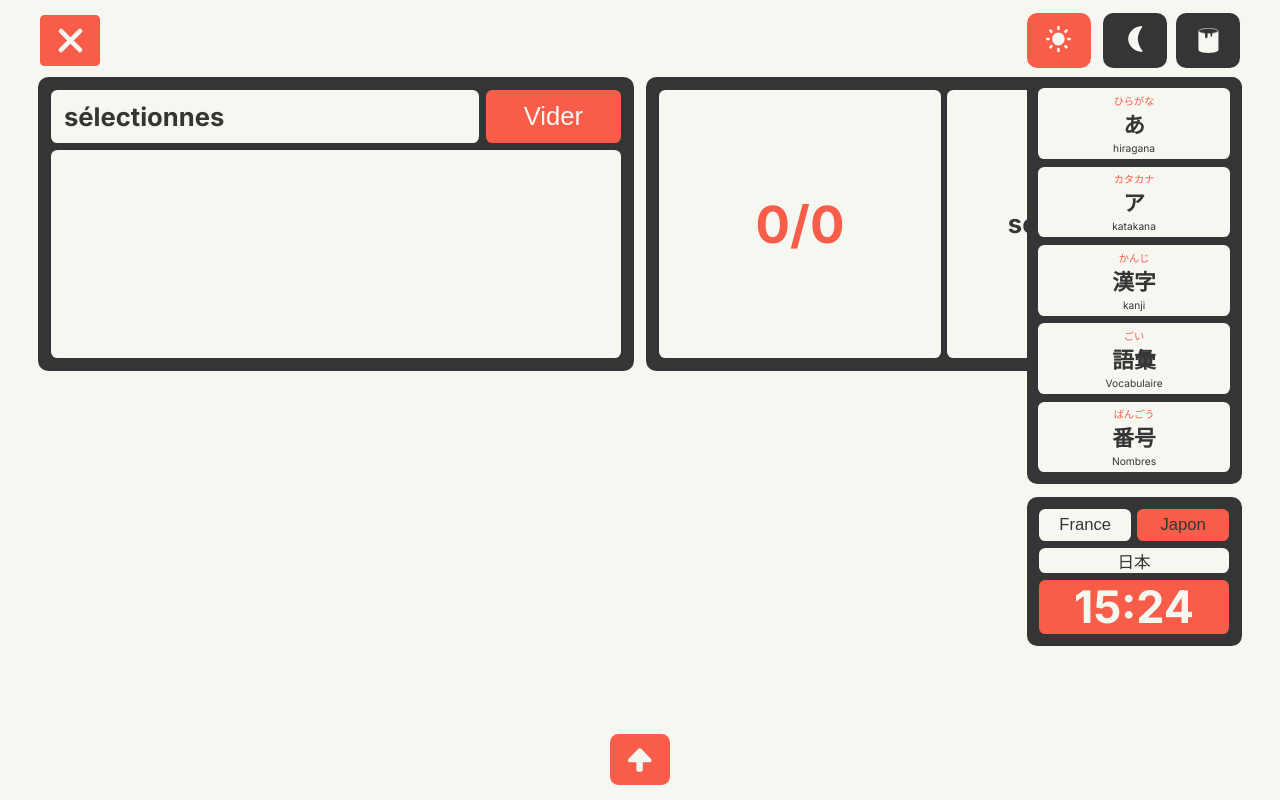
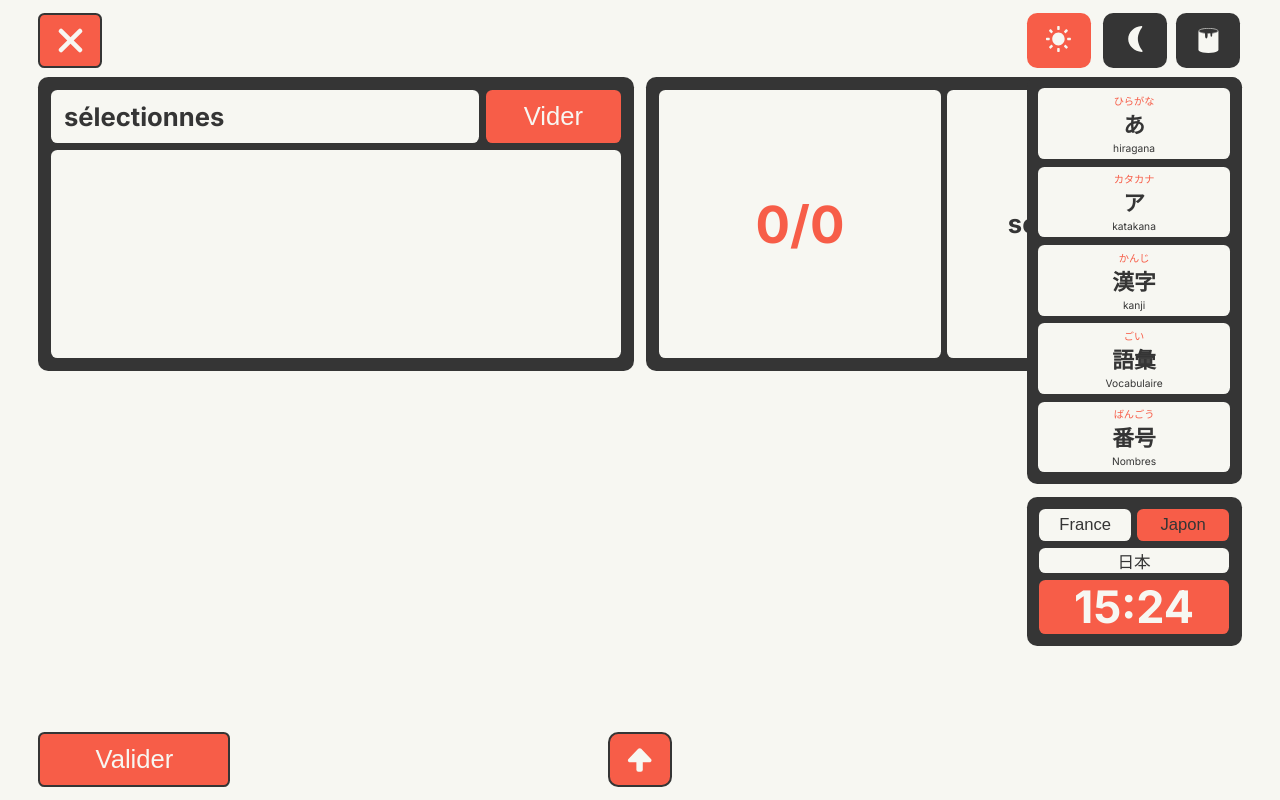
Before and after one commit to Thomasfouquereau/Nihongo, a React (Vite) app: page /choisir-ses in a window 1280 px wide. Built offline with nearby package versions, Linux system fonts and the light colour scheme.

Commit message:
Refactoriser les styles responsifs dans les composants ColorCustome et RecapDeFin, ChoisirSes, HeaderPage, Leftcontainer, Rightcontainer, Close, UpButtonContainer et UpButton

```diff
--- a/src/component/main/dictionnaire/dictionnaire component/dictionnaire enter/KanjiEnter.jsx
+++ b/src/component/main/dictionnaire/dictionnaire component/dictionnaire enter/KanjiEnter.jsx
@@ -22,8 +22,8 @@ const KanjiEnterItemContainer = styled.div`
     padding: 1vw;
     background-color: ${(props) => props.$bgColor};
     border-radius: 0.8vw;
-    width: 22.39%;
-    height: 20vw;
+    width: 22.38%;
+    height: 21 vw;
     @media screen and (max-width: 560px) {
         width: 100%;
         height: 80vw;
@@ -87,6 +87,7 @@ const KanjiEnterItemMainContainer = styled.div`
         position: absolute;
         text-transform: capitalize;
         font-weight: 700;
+        text-align: center;
         @media screen and (max-width: 560px) {
             font-size: 5vw;
         }
@@ -94,13 +95,14 @@ const KanjiEnterItemMainContainer = styled.div`
     p:first-child{
         top: 0.5vw;
         right: 1vw;
+        text-align: center;
         @media screen and (max-width: 560px) {
             top: 1.5vw;
             right: 3vw;
         }
     }
     p:last-child{
-        bottom: 0.8vw;
+        bottom: 0.3vw;
         left:50% ;
         transform: translateX(-50%);
         @media screen and (max-width: 560px) {
--- a/src/component/main/page componet/paramètres d exercices/ChoisirSes.jsx
+++ b/src/component/main/page componet/paramètres d exercices/ChoisirSes.jsx
@@ -224,14 +224,13 @@ const Close = styled.button`
     border-radius: 0.5vw;
     width: 5vw;
     height:4.3vw;
-    border: ${(props) => props.$mainBgColor} 0.2vw solid;
+    border: ${(props) => props.$bgColor} 0.2vw solid;
     @media screen and (max-width: 560px) {
         width: 15vw;
         height: 13vw;
         border-radius: 3vw;
         top: 4vw;
         left: 4vw;
-
     }
     &:hover{
         cursor: pointer;
@@ -244,6 +243,35 @@ const Close = styled.button`
             width: 8vw;
             height: 8vw;
         }
+    }
+`
+
+const Valider = styled.button`
+    z-index: 100;
+    position: fixed;
+    display: flex;
+    align-items: center;
+    justify-content: center;
+    bottom: 1vw;
+    background-color: ${(props) => props.$color};
+    border: none;
+    border-radius: 0.5vw;
+    width: 15vw;
+    height:4.3vw;
+    border: ${(props) => props.$bgColor} 0.2vw solid;
+    font-size: 2vw;
+    color: #F7F7F2;
+    @media screen and (max-width: 560px) {
+        width: 33vw;
+        height: 13vw;
+        border-radius: 3vw;
+        bottom: 5vw;
+        right: 4vw;
+        font-size: 6vw;
+    }
+    &:hover{
+        cursor: pointer;
+        background-color: #858585;
     }
 `
 
@@ -260,7 +288,7 @@ const UpButton = styled.button`
     width: 5vw;
     height: 4.3vw;
     border-radius: 0.8vw;
-    border: ${(props) => props.$mainBgColor} 0.2vw solid;
+    border: ${(props) => props.$bgColor} 0.2vw solid;
     position: fixed;
     bottom: 1vw;
     display: flex;
@@ -484,10 +512,20 @@ export default function ChoisirSes() {
                 break;
         }
     };
+    console.log('totalChoisi', totalChoisi);
+    console.log('nombresList', exerciceNumber);
+
+    const handleValider = () => {
+        if (totalChoisi !== exerciceNumber) {
+            alert('Veuillez sélectionner plus de ' + exerciceNumber + ' ' + text.modeTitle);
+        } else {
+            navigate(-1)
+        }
+    }
 
     return (
         <HeaderPage >
-            <Close onClick={() => navigate(-1)} $color={color} $mainBgColor={mainBgColor} >
+            <Close onClick={() => navigate(-1)} $bgColor={bgColor} $color={color} $mainBgColor={mainBgColor} >
                 <img src={mode.mode === 'light' ? iconCrossLight : iconCrossDark} />
             </Close>
             <HeaderMain>
@@ -542,8 +580,11 @@ export default function ChoisirSes() {
                     <VocabulaireEnter vocabulaireList={filteredVocabulaireList} />
                 )}
             </ItemContainer>
+            <Valider onClick={handleValider} $bgColor={bgColor} $color={color} $mainBgColor={mainBgColor}>
+                Valider
+            </Valider>
             <UpButtonContainer>
-                <UpButton onClick={handleScrollToRecherche} $mainBgColor={mainBgColor} $color={color}>
+                <UpButton onClick={handleScrollToRecherche} $bgColor={bgColor} $mainBgColor={mainBgColor} $color={color}>
                     <img src={mode.mode === 'light' ? iconUpArrowLight : iconUpArrowDark} />
                 </UpButton>
             </UpButtonContainer>
--- a/src/component/main/page componet/paramètres d exercices/Recapitulatif.jsx
+++ b/src/component/main/page componet/paramètres d exercices/Recapitulatif.jsx
@@ -115,6 +115,7 @@ const RecapitulatifModeDeJeu = styled.div`
         height: 28vw;
         font-size: 6vw;
         border-radius: 3vw;
+        text-align: center;
     }
     span:nth-child(1){
         position: absolute;
```
